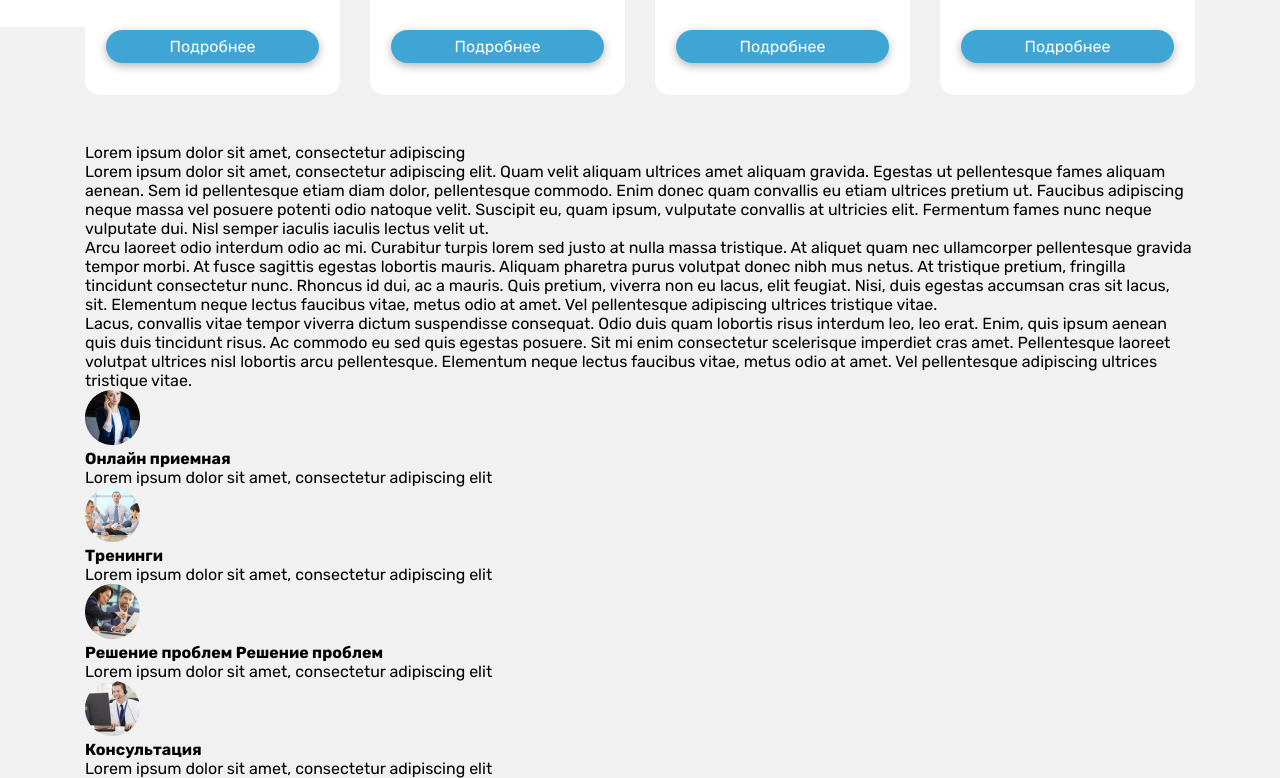
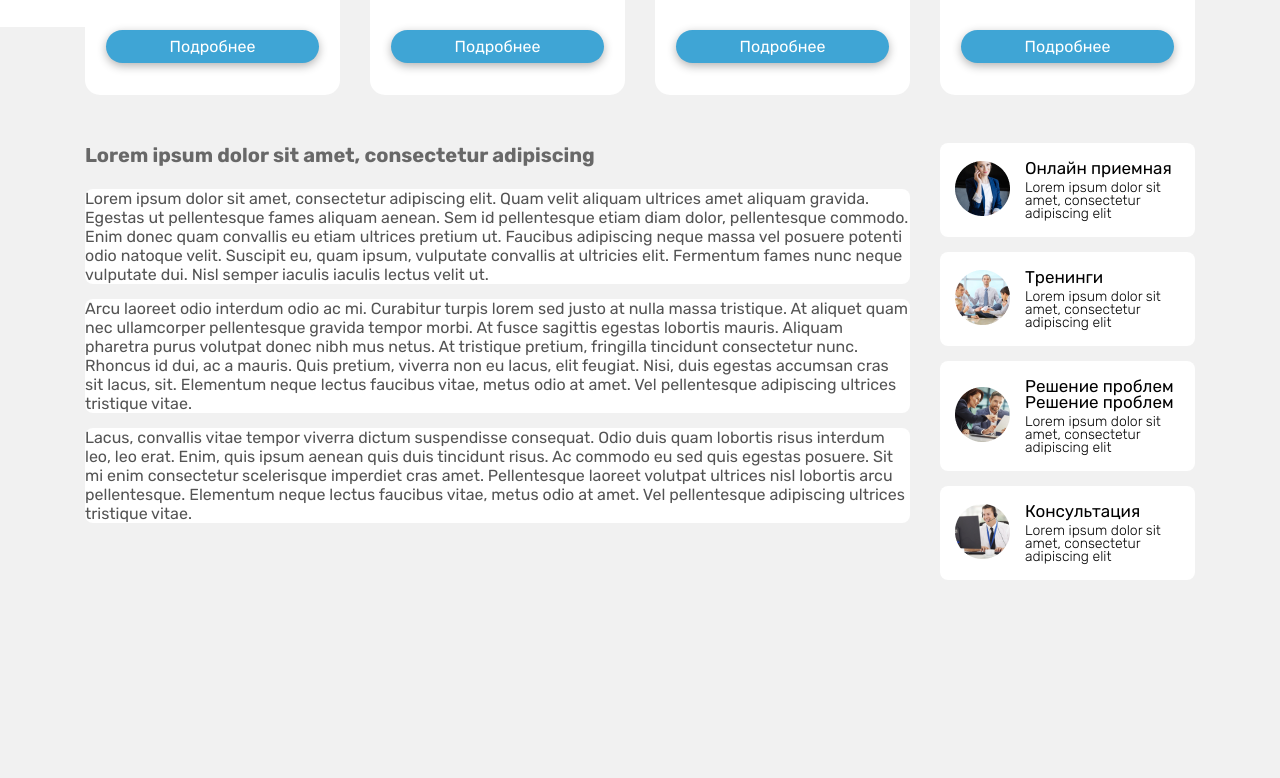
Before and after one commit to ya2boyzz/blueMarketing, a plain HTML site: page index.html in a window 1280 px wide. Shown: the part 803-1581 px from the top of the page. After the commit the page ends 1442 px from the top, so only its background shows below. Drawn offline with Linux system fonts and the light colour scheme.

Commit message:
info styled

```diff
--- a/css/style.css
+++ b/css/style.css
@@ -174,3 +174,66 @@ body {
 .card__btn {
     padding: 7px 64px;
 }
+.info{
+    margin: 48px 0 44px;
+
+}
+ .info__wrap{
+    display: flex;
+    justify-content: space-between;
+    align-items: flex-start;
+ }
+ .news {
+    max-width: 825px;
+    width: 100%;
+}
+.news__h {
+    font-family: 'Rubik', sans-serif;
+    font-size: 20px;
+    font-weight: 700;
+    line-height: 24px;
+    margin-bottom: 22px;
+    color: #686868;
+}
+
+
+.news__p {
+    margin-bottom: 15px;
+    background: #FFFFFF;
+    border-radius: 8px;
+    font-family: 'Rubik', sans-serif;
+    font-size: 16px;
+    font-weight: 400;
+    line-height: 19px;
+    color: #545454;
+}
+
+.services{
+    max-width: 255px;
+    width: 100%;
+}
+.serv__card{
+    padding: 17px 15px;
+    background: #FFFFFF;
+    border-radius: 8px;
+    margin-bottom: 15px;
+    display: flex;
+    align-items: center;
+    gap: 15px;
+}
+.serv__h{
+    font-family: 'Rubik', sans-serif;
+    font-size: 17px;
+    font-weight: 400;
+    line-height: 16px;
+    margin-bottom: 5px;
+}
+
+.serv__p {
+    font-family: 'Rubik', sans-serif;
+    font-size: 14px;
+    font-weight: 300;
+    line-height: 13px;
+    letter-spacing: 0em;
+    text-align: left;
+}
--- a/index.html
+++ b/index.html
@@ -94,7 +94,7 @@
         <div class="container">
             <div class="info__wrap">
                 <div class="news">
-                    <div class="info__h">
+                    <div class="news__h">
                         Lorem ipsum dolor sit amet, consectetur adipiscing
                     </div>
                     <p class="news__p">
```
